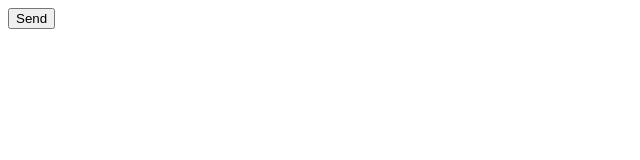
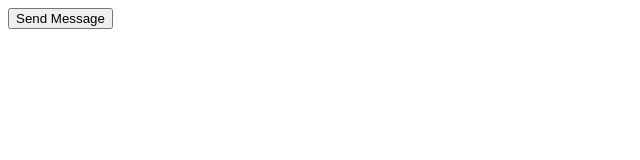
Before and after one commit to luidimso/telegran-api, a plain HTML site: page index.html in a window 1280 px wide. Shown: the whole page, without its empty margins (0-640 px from the left). Drawn offline with nearby package versions, Linux system fonts and the light colour scheme.

Commit message:
Update index.html

```diff
--- a/index.html
+++ b/index.html
@@ -7,7 +7,7 @@
     <title>Dontpad</title>
 </head>
 <body>
-    <button onclick="sendText()">Send</button>
+    <button onclick="sendText()">Send Message</button>
 
     <script src="https://ajax.googleapis.com/ajax/libs/jquery/3.4.1/jquery.min.js"></script>
     <script src="./index.js"></script>
```
